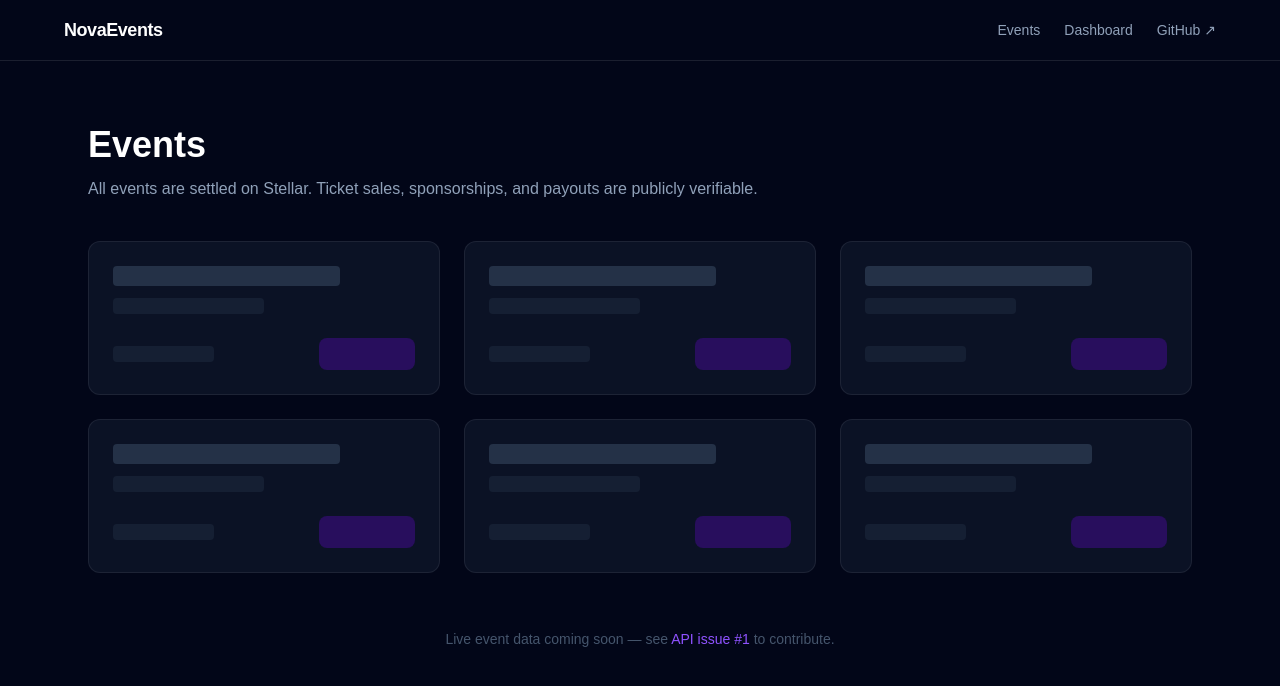
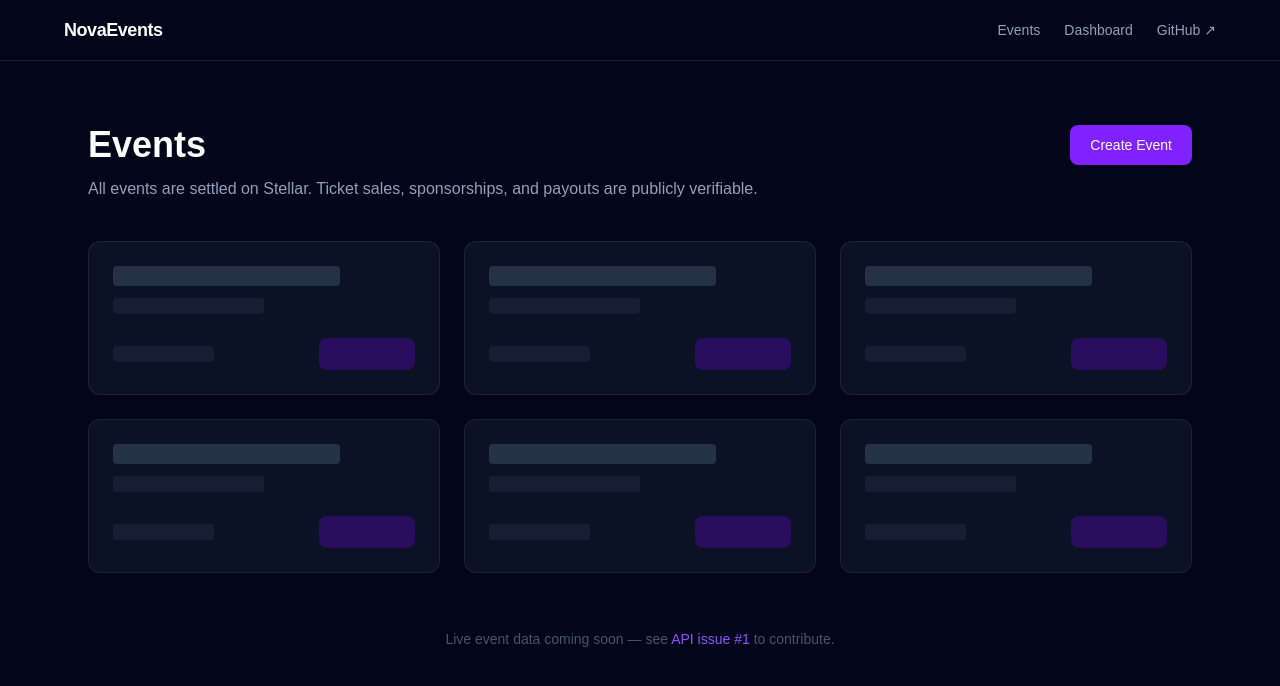
Before and after one commit to inowo-labs/NovaEvents-app, a Next.js app: page /events in a window 1280 px wide. Shown: the top 686 px of the page. Built offline with nearby package versions, Linux system fonts and the light colour scheme.

Commit message:
feat: add Create Event CTA button to /events page header

```diff
--- a/app/events/page.tsx
+++ b/app/events/page.tsx
@@ -6,12 +6,20 @@ export default function EventsPage() {
       <Nav />
 
       <div className="max-w-6xl mx-auto px-6 py-16">
-        <div className="mb-10">
-          <h1 className="text-4xl font-bold mb-3">Events</h1>
-          <p className="text-slate-400">
-            All events are settled on Stellar. Ticket sales, sponsorships, and
-            payouts are publicly verifiable.
-          </p>
+        <div className="mb-10 flex items-start justify-between gap-4">
+          <div>
+            <h1 className="text-4xl font-bold mb-3">Events</h1>
+            <p className="text-slate-400">
+              All events are settled on Stellar. Ticket sales, sponsorships, and
+              payouts are publicly verifiable.
+            </p>
+          </div>
+          <a
+            href="/dashboard"
+            className="shrink-0 bg-violet-600 hover:bg-violet-500 text-white font-medium px-5 py-2.5 rounded-lg transition-colors text-sm"
+          >
+            Create Event
+          </a>
         </div>
 
         {/* Skeleton cards — replaced once API integration lands */}
```
